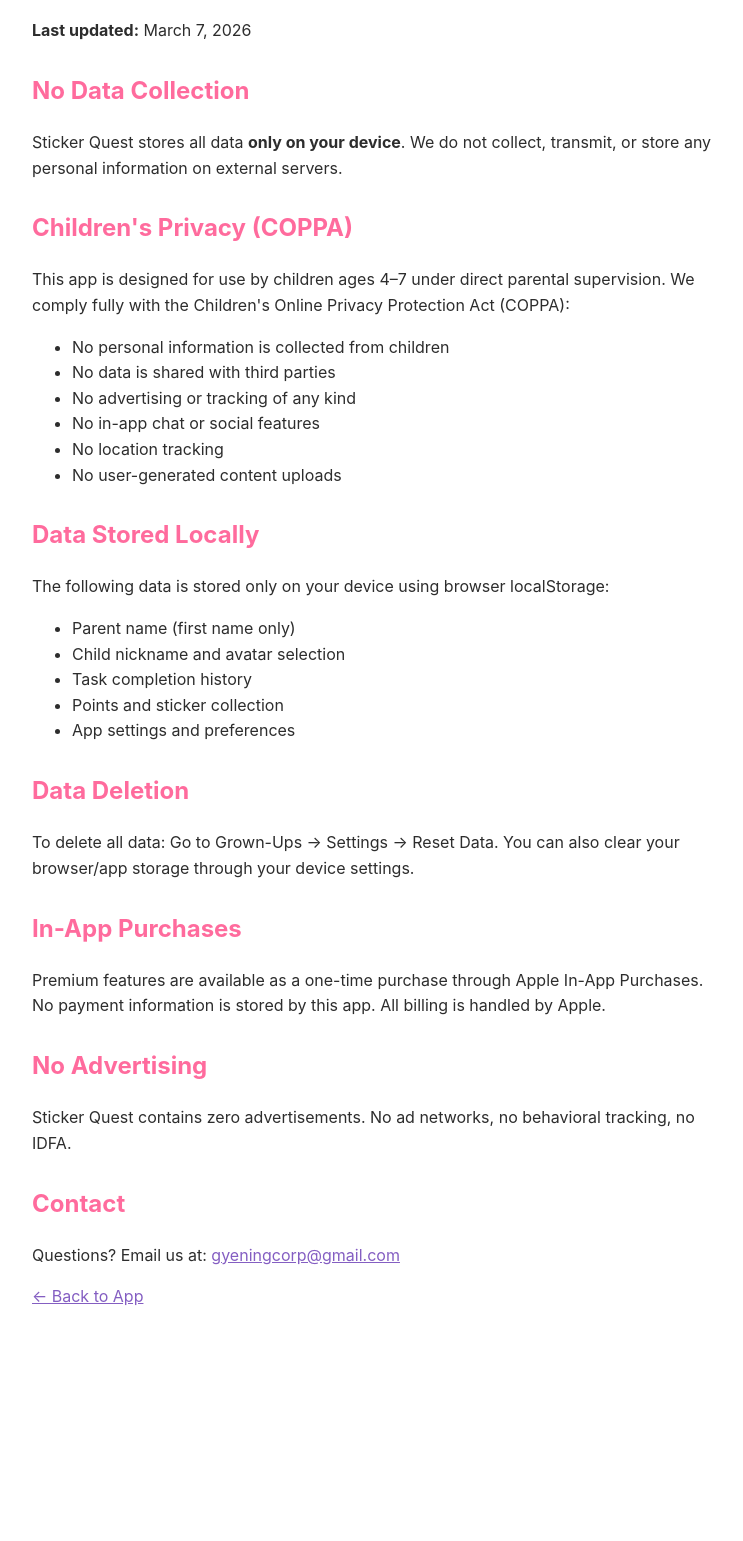
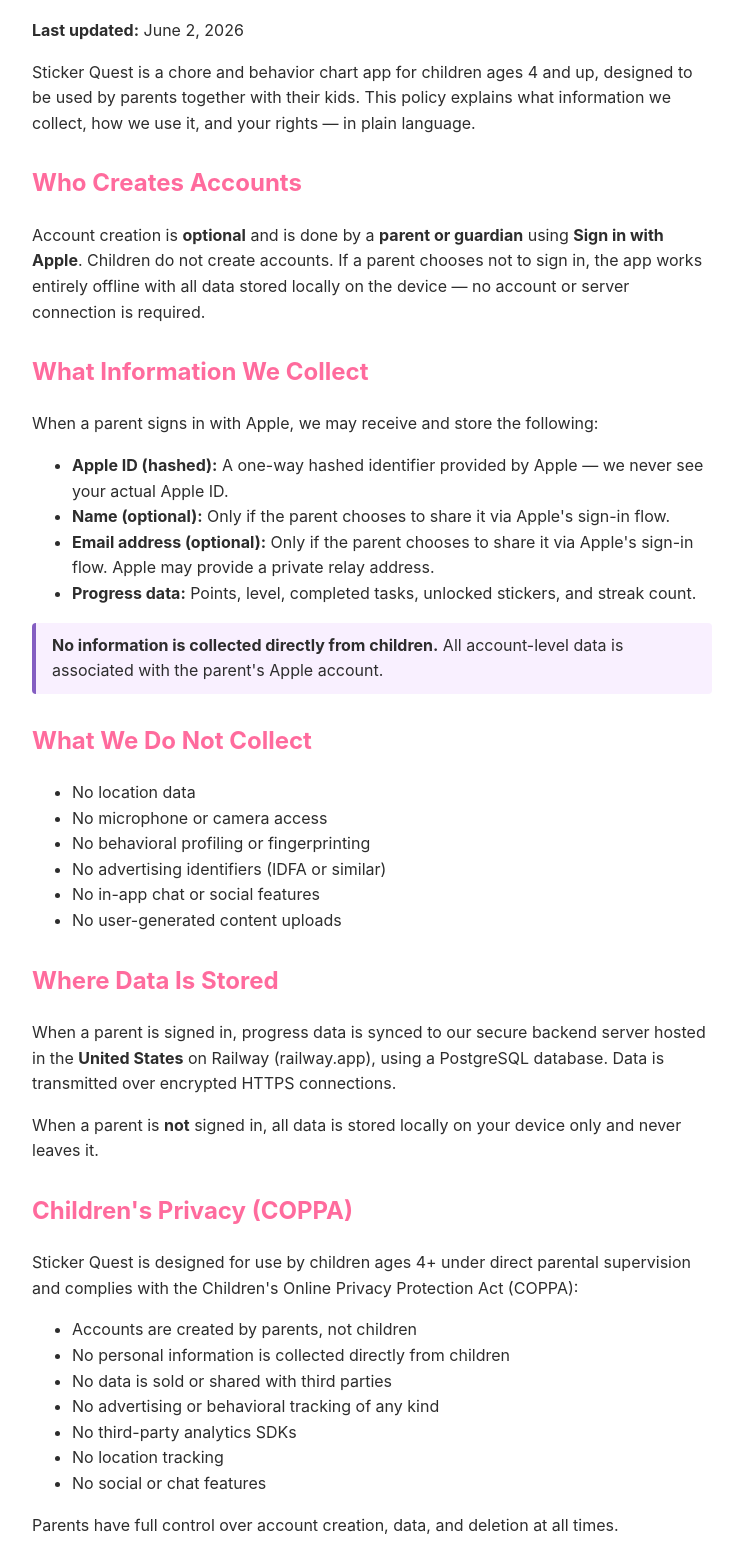
Before and after one commit to gyeningcorp/sticker-quest-ios, a plain HTML site: page Sources/StickerQuest/WebContent/privacy.html in a window 1280 px wide. Shown: the part 106-1647 px from the top of the page, without its empty margins (268-1011 px from the left). Before the commit the page ends 1462 px from the top, so only its background shows below. Drawn offline with Linux system fonts and the light colour scheme.

Commit message:
fix: update privacy policy to accurately disclose Sign in with Apple + Railway sync

```diff
--- a/Sources/StickerQuest/WebContent/privacy.html
+++ b/Sources/StickerQuest/WebContent/privacy.html
@@ -8,47 +8,84 @@
   body { font-family: -apple-system, sans-serif; max-width: 680px; margin: 0 auto; padding: 30px 20px; color: #2D2D2D; line-height: 1.6; }
   h1 { color: #845EC2; } h2 { color: #FF6B9D; margin-top: 28px; }
   a { color: #845EC2; }
+  .highlight { background: #f9f0ff; border-left: 4px solid #845EC2; padding: 10px 16px; border-radius: 4px; margin: 16px 0; }
 </style>
 </head>
 <body>
 <h1>⭐ Privacy Policy – Sticker Quest</h1>
-<p><strong>Last updated:</strong> March 7, 2026</p>
+<p><strong>Last updated:</strong> June 2, 2026</p>
 
-<h2>No Data Collection</h2>
-<p>Sticker Quest stores all data <strong>only on your device</strong>. We do not collect, transmit, or store any personal information on external servers.</p>
+<p>Sticker Quest is a chore and behavior chart app for children ages 4 and up, designed to be used by parents together with their kids. This policy explains what information we collect, how we use it, and your rights — in plain language.</p>
 
-<h2>Children's Privacy (COPPA)</h2>
-<p>This app is designed for use by children ages 4–7 under direct parental supervision. We comply fully with the Children's Online Privacy Protection Act (COPPA):</p>
+<h2>Who Creates Accounts</h2>
+<p>Account creation is <strong>optional</strong> and is done by a <strong>parent or guardian</strong> using <strong>Sign in with Apple</strong>. Children do not create accounts. If a parent chooses not to sign in, the app works entirely offline with all data stored locally on the device — no account or server connection is required.</p>
+
+<h2>What Information We Collect</h2>
+<p>When a parent signs in with Apple, we may receive and store the following:</p>
 <ul>
-  <li>No personal information is collected from children</li>
-  <li>No data is shared with third parties</li>
-  <li>No advertising or tracking of any kind</li>
+  <li><strong>Apple ID (hashed):</strong> A one-way hashed identifier provided by Apple — we never see your actual Apple ID.</li>
+  <li><strong>Name (optional):</strong> Only if the parent chooses to share it via Apple's sign-in flow.</li>
+  <li><strong>Email address (optional):</strong> Only if the parent chooses to share it via Apple's sign-in flow. Apple may provide a private relay address.</li>
+  <li><strong>Progress data:</strong> Points, level, completed tasks, unlocked stickers, and streak count.</li>
+</ul>
+
+<div class="highlight">
+  <strong>No information is collected directly from children.</strong> All account-level data is associated with the parent's Apple account.
+</div>
+
+<h2>What We Do Not Collect</h2>
+<ul>
+  <li>No location data</li>
+  <li>No microphone or camera access</li>
+  <li>No behavioral profiling or fingerprinting</li>
+  <li>No advertising identifiers (IDFA or similar)</li>
   <li>No in-app chat or social features</li>
-  <li>No location tracking</li>
   <li>No user-generated content uploads</li>
 </ul>
 
-<h2>Data Stored Locally</h2>
-<p>The following data is stored only on your device using browser localStorage:</p>
+<h2>Where Data Is Stored</h2>
+<p>When a parent is signed in, progress data is synced to our secure backend server hosted in the <strong>United States</strong> on Railway (railway.app), using a PostgreSQL database. Data is transmitted over encrypted HTTPS connections.</p>
+<p>When a parent is <strong>not</strong> signed in, all data is stored locally on your device only and never leaves it.</p>
+
+<h2>Children's Privacy (COPPA)</h2>
+<p>Sticker Quest is designed for use by children ages 4+ under direct parental supervision and complies with the Children's Online Privacy Protection Act (COPPA):</p>
 <ul>
-  <li>Parent name (first name only)</li>
-  <li>Child nickname and avatar selection</li>
-  <li>Task completion history</li>
-  <li>Points and sticker collection</li>
-  <li>App settings and preferences</li>
+  <li>Accounts are created by parents, not children</li>
+  <li>No personal information is collected directly from children</li>
+  <li>No data is sold or shared with third parties</li>
+  <li>No advertising or behavioral tracking of any kind</li>
+  <li>No third-party analytics SDKs</li>
+  <li>No location tracking</li>
+  <li>No social or chat features</li>
 </ul>
+<p>Parents have full control over account creation, data, and deletion at all times.</p>
+
+<h2>How We Use Your Data</h2>
+<p>Data we collect is used solely to:</p>
+<ul>
+  <li>Sync progress across devices when a parent is signed in</li>
+  <li>Restore progress if the app is reinstalled</li>
+</ul>
+<p>We do not use data for advertising, profiling, or any purpose beyond operating the app.</p>
+
+<h2>Data Sharing</h2>
+<p>We do not sell, rent, or share your data with any third parties. The only external service involved in data handling is our Railway/PostgreSQL backend, which stores progress data on our behalf.</p>
 
 <h2>Data Deletion</h2>
-<p>To delete all data: Go to Grown-Ups → Settings → Reset Data. You can also clear your browser/app storage through your device settings.</p>
+<p>To delete all local data on your device: go to <strong>Grown-Ups → Settings → Reset Data</strong>.</p>
+<p>To request deletion of any data stored on our server (including your hashed Apple ID and progress data), email us at <a href="mailto:gyeningcorp@gmail.com">gyeningcorp@gmail.com</a> with the subject line "Data Deletion Request." We will process your request within 30 days.</p>
 
 <h2>In-App Purchases</h2>
-<p>Premium features are available as a one-time purchase through Apple In-App Purchases. No payment information is stored by this app. All billing is handled by Apple.</p>
+<p>Premium features are available as a one-time purchase through Apple In-App Purchases. No payment information is stored by this app. All billing is handled entirely by Apple.</p>
 
 <h2>No Advertising</h2>
-<p>Sticker Quest contains zero advertisements. No ad networks, no behavioral tracking, no IDFA.</p>
+<p>Sticker Quest contains zero advertisements. There are no ad networks, no behavioral tracking, and no advertising SDKs of any kind.</p>
+
+<h2>Changes to This Policy</h2>
+<p>If we make material changes to this privacy policy, we will update the "Last updated" date at the top of this page. Continued use of the app after changes constitutes acceptance of the updated policy.</p>
 
 <h2>Contact</h2>
-<p>Questions? Email us at: <a href="mailto:gyeningcorp@gmail.com">gyeningcorp@gmail.com</a></p>
+<p>Questions or requests? Email us at: <a href="mailto:gyeningcorp@gmail.com">gyeningcorp@gmail.com</a></p>
 
 <p><a href="/">← Back to App</a></p>
 </body>
```
